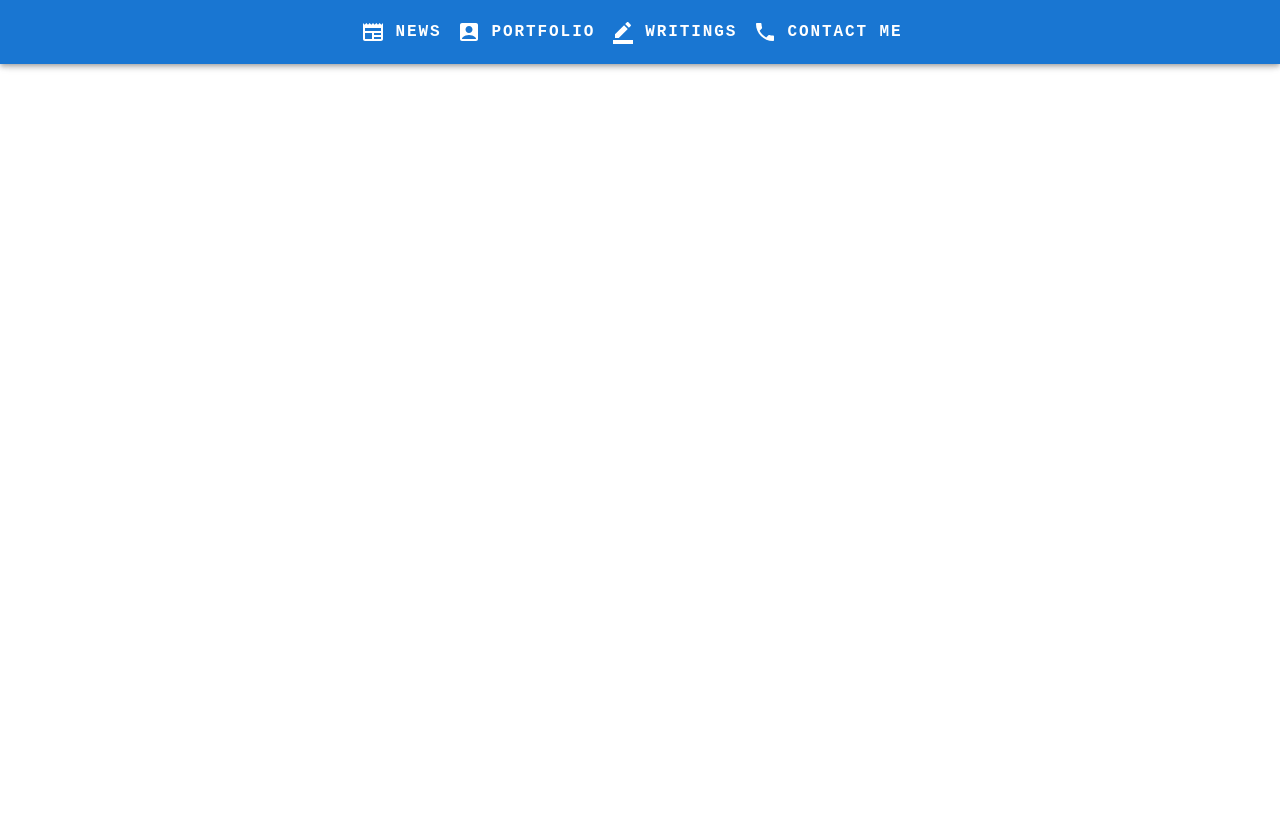
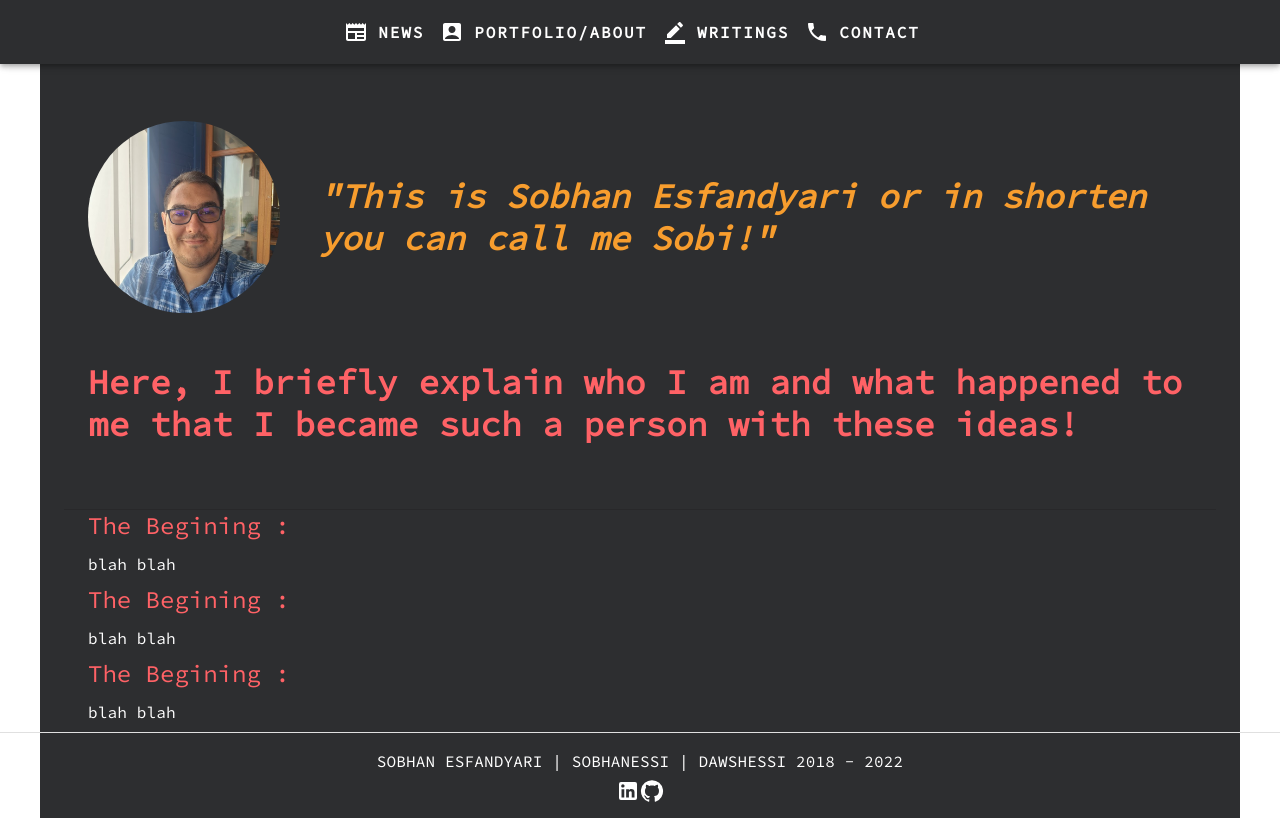
Before and after one commit to sobhanessi/sobhanessi.github.io, a React (Create React App) app: page / in a window 1280 px wide. Built offline with nearby package versions, Linux system fonts and the light colour scheme.

Commit message:
working on portfolio page and just need to put some data there.

```diff
--- a/public/index.html
+++ b/public/index.html
@@ -24,7 +24,16 @@
       work correctly both with client-side routing and a non-root public URL.
       Learn how to configure a non-root public URL by running `npm run build`.
     -->
+    <link
+      href="https://fonts.googleapis.com/css?family=Source+Code+Pro"
+      rel="stylesheet"
+    />
     <title>Sobhanessi</title>
+    <style>
+      * {
+        font-family: "Source Code Pro", monospace;
+      }
+    </style>
   </head>
   <body>
     <noscript></noscript>
--- a/src/App.tsx
+++ b/src/App.tsx
@@ -1,12 +1,12 @@
 import React from "react";
 import { Routes, Route } from "react-router-dom";
-import HomePage from "./pages/HomePage";
+import Portfolio from "./pages/Portfolio";
 
 function App() {
   return (
     <>
       <Routes>
-        <Route path="/" element={<HomePage />} />
+        <Route path="/" element={<Portfolio />} />
       </Routes>
     </>
   );
--- /dev/null
+++ b/src/components/Footer.tsx
@@ -0,0 +1,39 @@
+import React from "react";
+import { Box, Container, Divider, Typography } from "@mui/material";
+import GitHubIcon from "@mui/icons-material/GitHub";
+import LinkedInIcon from "@mui/icons-material/LinkedIn";
+import { FONT_FAMILY, MAIN_COLOR } from "../theme/theme";
+
+function Footer() {
+  return (
+    <>
+      <Divider />
+      <Container
+        sx={{
+          display: "flex",
+          flexDirection: "column",
+          justifyContent: "center",
+          alignItems: "center",
+          backgroundColor: MAIN_COLOR,
+          bottom: 0,
+          pt: 2,
+          //   position: "static",
+        }}
+      >
+        <Typography color="white" gutterBottom sx={{ fontFamily: FONT_FAMILY }}>
+          SOBHAN ESFANDYARI | SOBHANESSI | DAWSHESSI 2018 - 2022
+        </Typography>
+        <Box sx={{ mb: 1 }}>
+          <Typography component="a" href="" color="white">
+            <LinkedInIcon />
+          </Typography>
+          <Typography component="a" href="" color="white">
+            <GitHubIcon />
+          </Typography>
+        </Box>
+      </Container>
+    </>
+  );
+}
+
+export default Footer;
--- a/src/components/Navbar.tsx
+++ b/src/components/Navbar.tsx
@@ -22,6 +22,7 @@ import BorderColorIcon from "@mui/icons-material/BorderColor";
 import PhoneIcon from "@mui/icons-material/Phone";
 import { Container } from "@mui/material";
 import {
+  MAIN_COLOR,
   NAVBAR_APPBAR_TYPOGRAPHY,
   NAVBAR_CONTAINER_DISPLAY,
   NAVBAR_ICON_BUTTON_DISPLAY,
@@ -31,9 +32,9 @@ const drawerWidth = 240;
 
 const titles = [
   { header: "NEWS", href: "/news", icon: <NewsPaperIcon /> },
-  { header: "PORTFOLIO", href: "/portfolio", icon: <AccountBoxIcon /> },
+  { header: "PORTFOLIO/ABOUT", href: "/", icon: <AccountBoxIcon /> },
   { header: "WRITINGS", href: "/writings", icon: <BorderColorIcon /> },
-  { header: "CONTACT ME", href: "/contactme", icon: <PhoneIcon /> },
+  { header: "CONTACT", href: "/contact", icon: <PhoneIcon /> },
 ];
 
 const Main = styled("main", { shouldForwardProp: (prop) => prop !== "open" })<{
@@ -100,7 +101,7 @@ export default function Navbar() {
   return (
     <Box sx={{ display: "flex" }}>
       <CssBaseline />
-      <AppBar position="fixed" open={open} sx={{}}>
+      <AppBar position="fixed" open={open} sx={{ backgroundColor: MAIN_COLOR }}>
         <Toolbar>
           <IconButton
             color="inherit"
@@ -192,9 +193,9 @@ export default function Navbar() {
         </List>
         <Divider />
       </Drawer>
-      <Main open={open}>
+      {/* <Main open={open}>
         <DrawerHeader />
-      </Main>
+      </Main> */}
     </Box>
   );
 }
--- a/src/pages/HomePage.tsx
+++ /dev/null
@@ -1,6 +0,0 @@
-import React from "react";
-import Navbar from "../components/Navbar";
-
-export default function HomePage() {
-  return <Navbar />;
-}
--- /dev/null
+++ b/src/pages/Portfolio.tsx
@@ -0,0 +1,135 @@
+import React from "react";
+import { Avatar, Box, Container, Divider, Typography } from "@mui/material";
+import Navbar from "../components/Navbar";
+import Sobhanessi from "../pics/sobhanessi.jpg";
+import { FONT_FAMILY, MAIN_COLOR } from "../theme/theme";
+import Footer from "../components/Footer";
+
+export default function Portfolio() {
+  return (
+    <>
+      <Navbar />
+      <Divider />
+      <Container
+        sx={{
+          display: "flex",
+          flexDirection: "column",
+          backgroundColor: MAIN_COLOR,
+          pt: 15,
+          fontFamily: FONT_FAMILY,
+        }}
+      >
+        <Container
+          sx={{
+            display: "flex",
+            flexDirection: "row",
+            alignItems: "center",
+            justifyContent: "center",
+          }}
+        >
+          <Avatar
+            alt="Sobhan Esfandyari"
+            src={Sobhanessi}
+            sx={{ width: 192, height: 192, mr: 5 }}
+          />
+          <Box>
+            <Typography
+              variant="h4"
+              color="#f79d2e"
+              sx={{ fontFamily: FONT_FAMILY, fontWeight: 700 }}
+            >
+              <i>
+                "This is Sobhan Esfandyari or in shorten you can call me Sobi!"
+              </i>
+            </Typography>
+          </Box>
+        </Container>
+        <Container
+          sx={{
+            display: "flex",
+            flexDirection: "column",
+            alignItems: "center",
+            justifyContent: "center",
+            mt: 6,
+            fontFamily: FONT_FAMILY,
+          }}
+        >
+          <Typography
+            variant="h4"
+            component="div"
+            color="#ff6266"
+            gutterBottom
+            sx={{ fontFamily: FONT_FAMILY, fontWeight: 600, mb: 8 }}
+          >
+            Here, I briefly explain who I am and what happened to me that I
+            became such a person with these ideas!
+          </Typography>
+        </Container>
+        <Divider />
+        <Container
+          sx={{
+            display: "flex",
+            flexDirection: "column",
+            fontFamily: FONT_FAMILY,
+          }}
+        >
+          <Typography
+            variant="h5"
+            component="div"
+            color="#ff6266"
+            gutterBottom
+            sx={{ fontFamily: FONT_FAMILY }}
+          >
+            The Begining :
+          </Typography>
+          <Typography
+            variant="subtitle1"
+            gutterBottom
+            component="div"
+            color="white"
+            sx={{ fontFamily: FONT_FAMILY }}
+          >
+            blah blah
+          </Typography>
+          <Typography
+            variant="h5"
+            component="div"
+            color="#ff6266"
+            gutterBottom
+            sx={{ fontFamily: FONT_FAMILY }}
+          >
+            The Begining :
+          </Typography>
+          <Typography
+            variant="subtitle1"
+            gutterBottom
+            component="div"
+            color="white"
+            sx={{ fontFamily: FONT_FAMILY }}
+          >
+            blah blah
+          </Typography>
+          <Typography
+            variant="h5"
+            component="div"
+            color="#ff6266"
+            gutterBottom
+            sx={{ fontFamily: FONT_FAMILY }}
+          >
+            The Begining :
+          </Typography>
+          <Typography
+            variant="subtitle1"
+            gutterBottom
+            component="div"
+            color="white"
+            sx={{ fontFamily: FONT_FAMILY }}
+          >
+            blah blah
+          </Typography>
+        </Container>
+      </Container>
+      <Footer />
+    </>
+  );
+}
--- a/src/theme/theme.js
+++ b/src/theme/theme.js
@@ -1,3 +1,7 @@
+export const MAIN_COLOR = "#2d2e30";
+
+export const FONT_FAMILY = "'Source Code Pro', monospace";
+
 export const NAVBAR_ICON_BUTTON_DISPLAY = {
   xl: "none",
   lg: "none",
```
Also changed, not shown: src/pics/sobhanessi.jpg (added).
